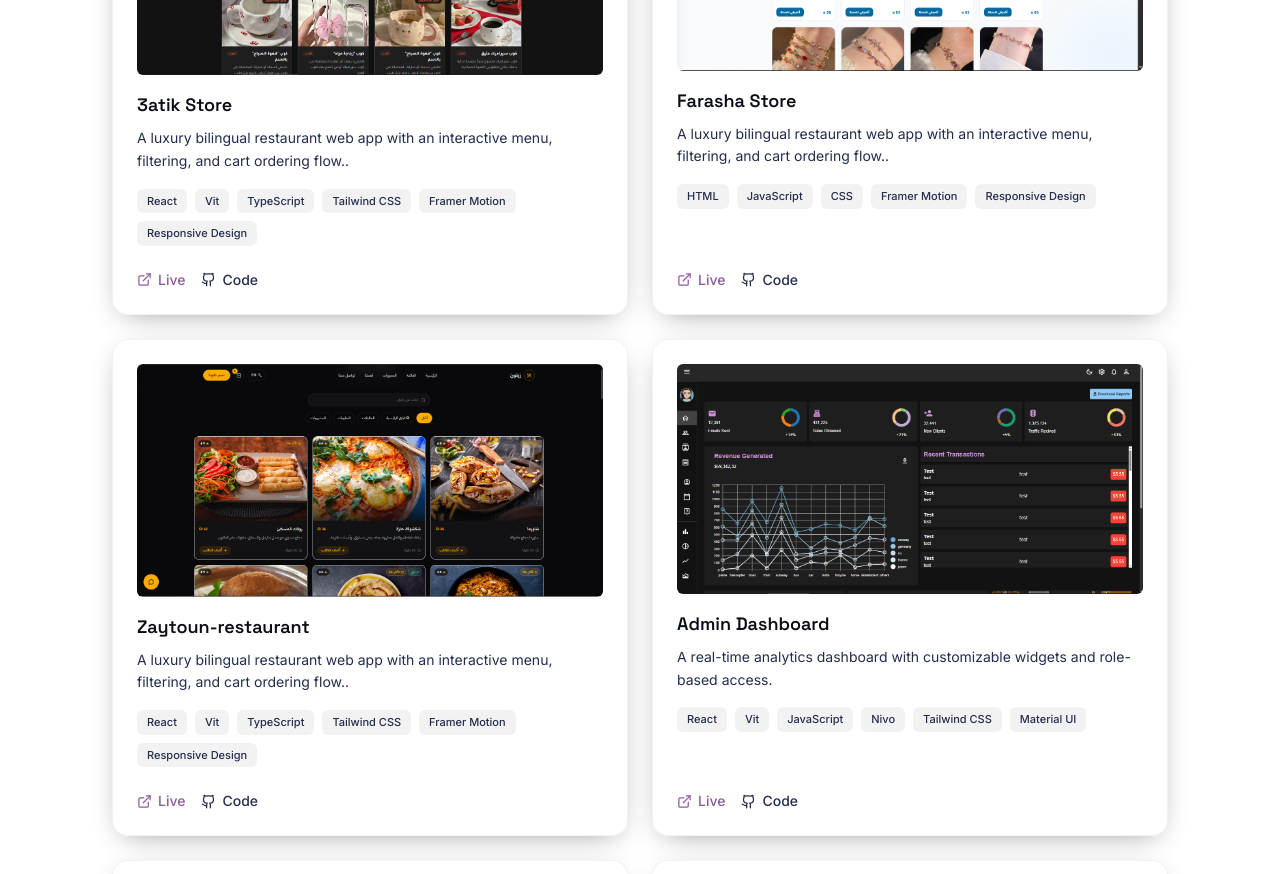
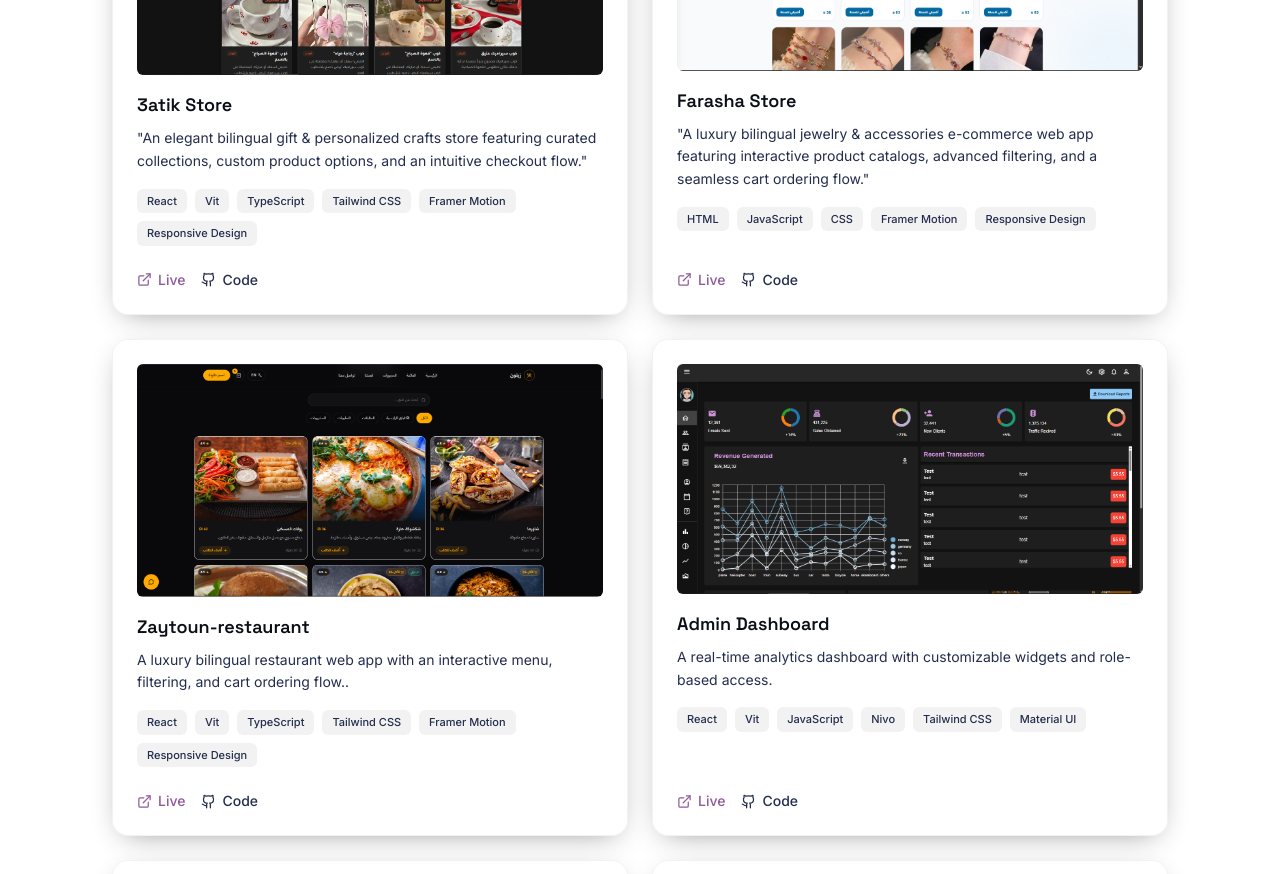
Before and after one commit to farahHamdan8/Farah_Hamdan_portfolio, a React (Vite) app: page / in a window 1280 px wide. Shown: the part 1240-2114 px from the top of the page. Built offline with nearby package versions, Linux system fonts and the light colour scheme.

Commit message:
Update project features and styling

```diff
--- a/src/components/Projects.tsx
+++ b/src/components/Projects.tsx
@@ -9,7 +9,7 @@ const projects: Project[] = [
     id: 'p1',
     title: '3atik Store',
     image:'./atik.png',
-    description: 'A luxury bilingual restaurant web app with an interactive menu, filtering, and cart ordering flow..',
+    description: '"An elegant bilingual gift & personalized crafts store featuring curated collections, custom product options, and an intuitive checkout flow."',
     tags: ['React','Vit' ,'TypeScript', 'Tailwind CSS', 'Framer Motion', 'Responsive Design'],
     liveUrl: 'https://3atik.vercel.app/',
     repoUrl: 'https://github.com/farahHamdan8/3atik',
@@ -18,7 +18,7 @@ const projects: Project[] = [
     id: 'p2',
     title: 'Farasha Store',
     image:'./farasha.png',
-    description: 'A luxury bilingual restaurant web app with an interactive menu, filtering, and cart ordering flow..',
+    description: '"A luxury bilingual jewelry & accessories e-commerce web app featuring interactive product catalogs, advanced filtering, and a seamless cart ordering flow."',
     tags: ['HTML','JavaScript' ,'CSS', 'Framer Motion', 'Responsive Design'],
     liveUrl: 'https://farasha-eta.vercel.app/',
     repoUrl: 'https://github.com/farahHamdan8/farasha',
```
